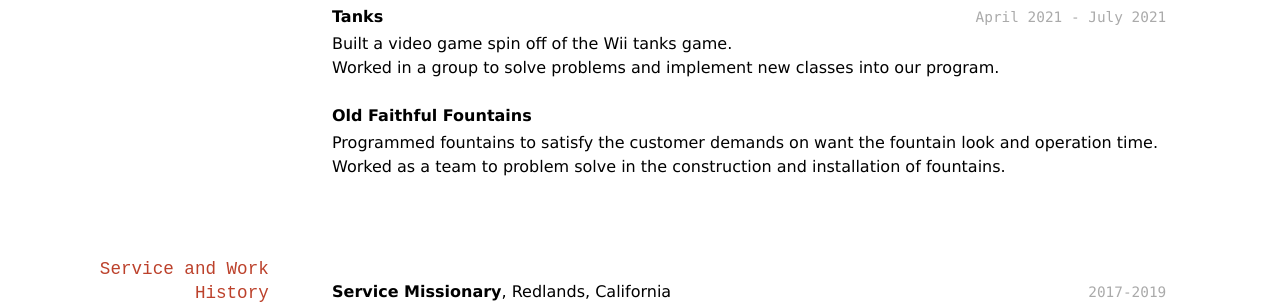
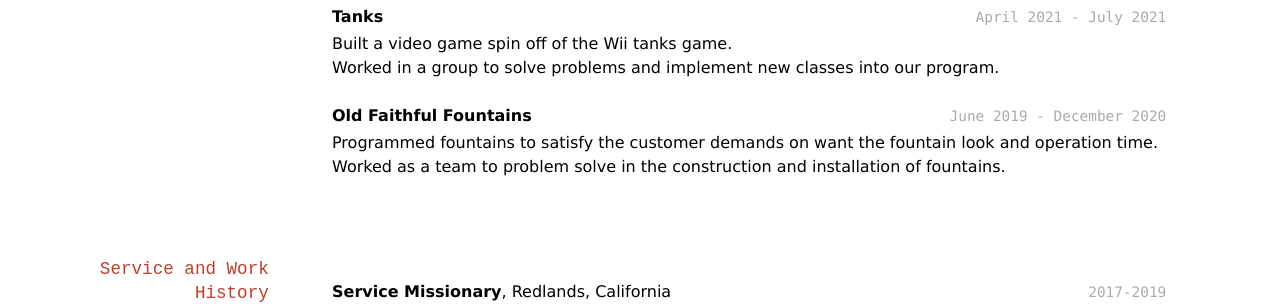
Before and after one commit to byuids-resumes/AmmonNelson_resume, a Jekyll site: the page built from docs/index.md, in a window 1280 px wide. Shown: the part 451-755 px from the top of the page. Built offline with Jekyll 4.4.1, drawn with Linux system fonts in a browser that asks for light colours.

Commit message:
Update index.md

```diff
--- a/docs/index.md
+++ b/docs/index.md
@@ -33,6 +33,7 @@ __Tanks__
 - Worked in a group to solve problems and implement new classes into our program.
 
 
+`June 2019 - December 2020`
 __Old Faithful Fountains__
 - Programmed fountains to satisfy the customer demands on want the fountain look and operation time.
 - Worked as a team to problem solve in the construction and installation of fountains.
```
